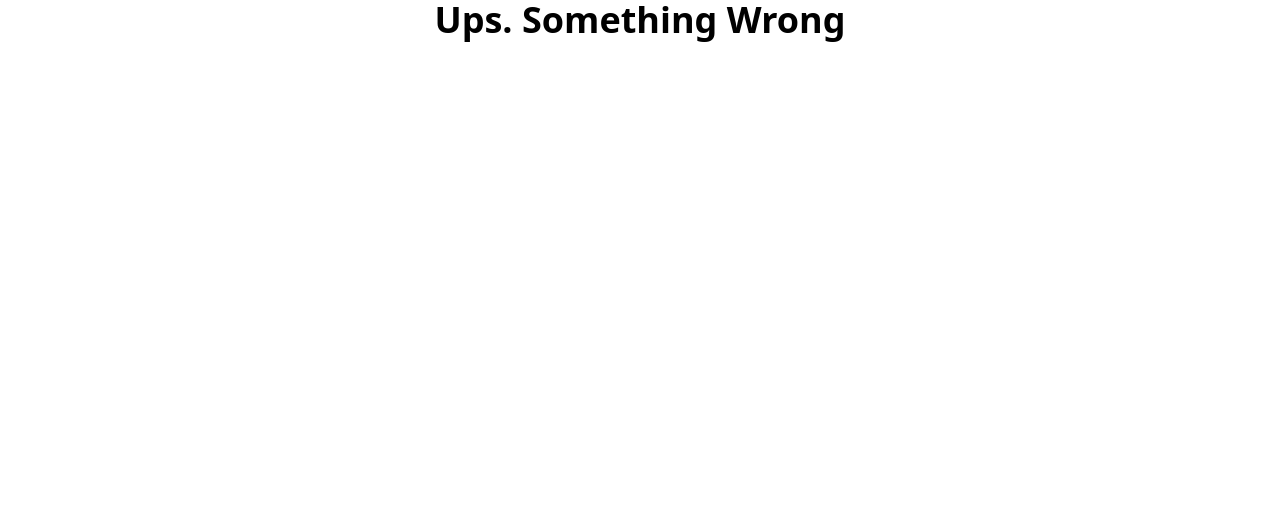
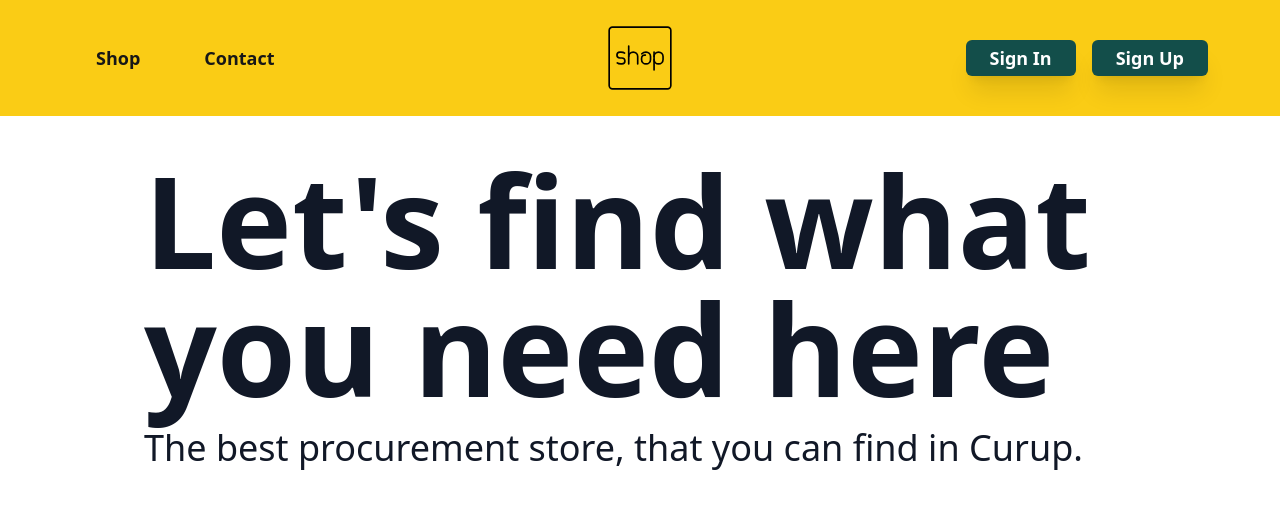
Before and after one commit to paresiqbal/mern-ecommerce, a React (Vite) app in the folder client/: page /auth/signin in a window 1280 px wide. Shown: the top 508 px of the page. Built offline with nearby package versions, Linux system fonts and the light colour scheme.

Commit message:
Push push

```diff
--- a/client/src/App.tsx
+++ b/client/src/App.tsx
@@ -8,6 +8,8 @@ import ErrorLayout from "./layout/ErrorLayout";
 // pages
 import Shop from "@/pages/shop";
 import Auth from "@/pages/auth";
+import Login from "@/pages/auth/Login";
+import Register from "@/pages/auth/Register";
 
 // route
 const router = createBrowserRouter([
@@ -25,6 +27,18 @@ const router = createBrowserRouter([
         path: "/auth",
         element: <Auth />,
         errorElement: <ErrorLayout />,
+        children: [
+          {
+            path: "/auth/signin",
+            element: <Login />,
+            errorElement: <ErrorLayout />,
+          },
+          {
+            path: "/auth/signup",
+            element: <Register />,
+            errorElement: <ErrorLayout />,
+          },
+        ],
       },
     ],
   },
--- a/client/src/components/Navbar.tsx
+++ b/client/src/components/Navbar.tsx
@@ -33,9 +33,15 @@ export default function Navbar() {
           >
             Contact
           </NavLink>
-
           <NavLink
-            to="/auth"
+            to="/signin"
+            role="menuitem"
+            className="py-1 px-6 text focus: outline-none focus-visible:ring-4 ring-neutral-900 shadow-xl rounded-md ring-offset-4 ring-offset-amber-400 hover:shadow-none transition-shadow text-white bg-teal-900"
+          >
+            Sign In
+          </NavLink>
+          <NavLink
+            to="/signup"
             role="menuitem"
             className="py-1 px-6 text focus: outline-none focus-visible:ring-4 ring-neutral-900 shadow-xl rounded-md ring-offset-4 ring-offset-amber-400 hover:shadow-none transition-shadow text-white bg-teal-900"
           >
--- /dev/null
+++ b/client/src/pages/auth/Login.tsx
@@ -0,0 +1,3 @@
+export default function Login() {
+  return <div>Login</div>;
+}
--- a/client/src/pages/auth/Register.tsx
+++ b/client/src/pages/auth/Register.tsx
@@ -42,7 +42,7 @@ const formSchema = z.object({
   }),
 });
 
-export function Register() {
+export default function Register() {
   const form = useForm<z.infer<typeof formSchema>>({
     resolver: zodResolver(formSchema),
     defaultValues: {
@@ -65,7 +65,7 @@ export function Register() {
         if (
           error?.response?.data?.type === UserErrors.USERNAME_ALREADY_EXISTS
         ) {
-          console.log("Username already exists");
+          alert("Username already exists");
         }
         console.error("Registration error:", errorMessage);
       } else {
--- a/client/src/pages/auth/index.tsx
+++ b/client/src/pages/auth/index.tsx
@@ -1,9 +1,10 @@
-import { Register } from "./Register";
-
 export default function Auth() {
   return (
-    <div className="flex item-center justify-center">
-      <Register />
+    <div className="py-10">
+      <h1 className="text-9xl font-bold">Let's find what you need here</h1>
+      <p className="text-4xl mt-4">
+        The best procurement store, that you can find in Curup.
+      </p>
     </div>
   );
 }
```
